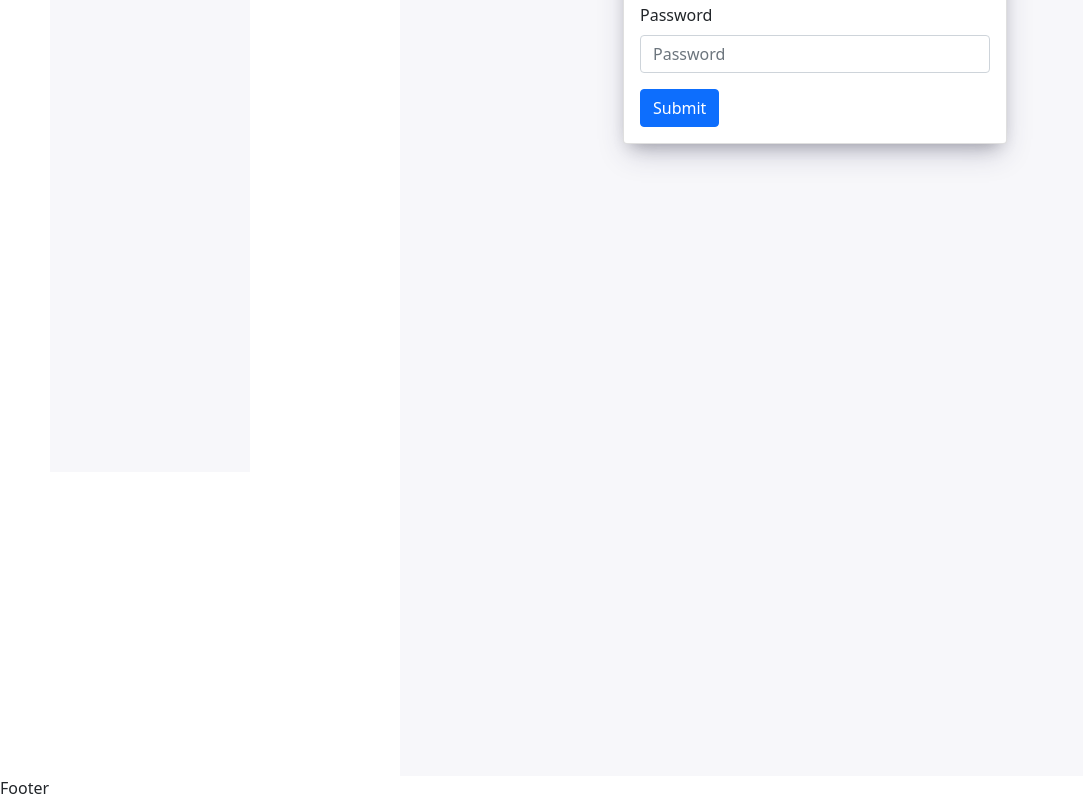
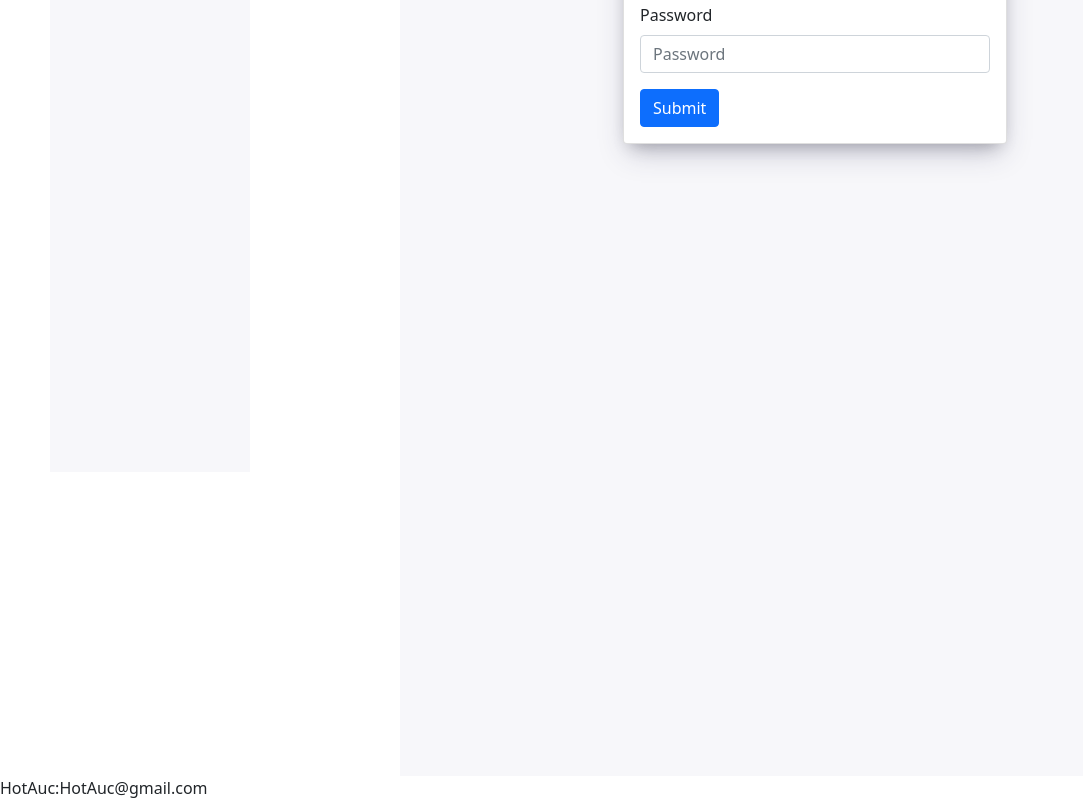
Before and after one commit to hlutony-me/HotAuc, a React (Create React App) app in the folder client/: page /api/auth/login in a window 1280 px wide. Shown: the part 244-1044 px from the top of the page, without its empty margins (0-1083 px from the left). Built offline with nearby package versions, Linux system fonts and the light colour scheme.

Commit message:
click contact us to bottom

```diff
--- a/client/src/components/Footer.js
+++ b/client/src/components/Footer.js
@@ -4,7 +4,7 @@ import './Footer.css'
 function Footer() {
     return (
         <div className="footer-container">
-            Footer
+            HotAuc:HotAuc@gmail.com
         </div>
     )
 }
--- a/client/src/components/Navbar.js
+++ b/client/src/components/Navbar.js
@@ -67,7 +67,7 @@ const NavBar = () => {
         <Link to="/api/auth/register" className="navbar__item">
           Register
         </Link>
-        <Link to="/" className="navbar__item">
+        <Link onClick={()=>{window.scrollTo(0,document.body.scrollHeight)}} to="/#bottom" className="navbar__item">
           Contact Us
         </Link>
       </header>
```
